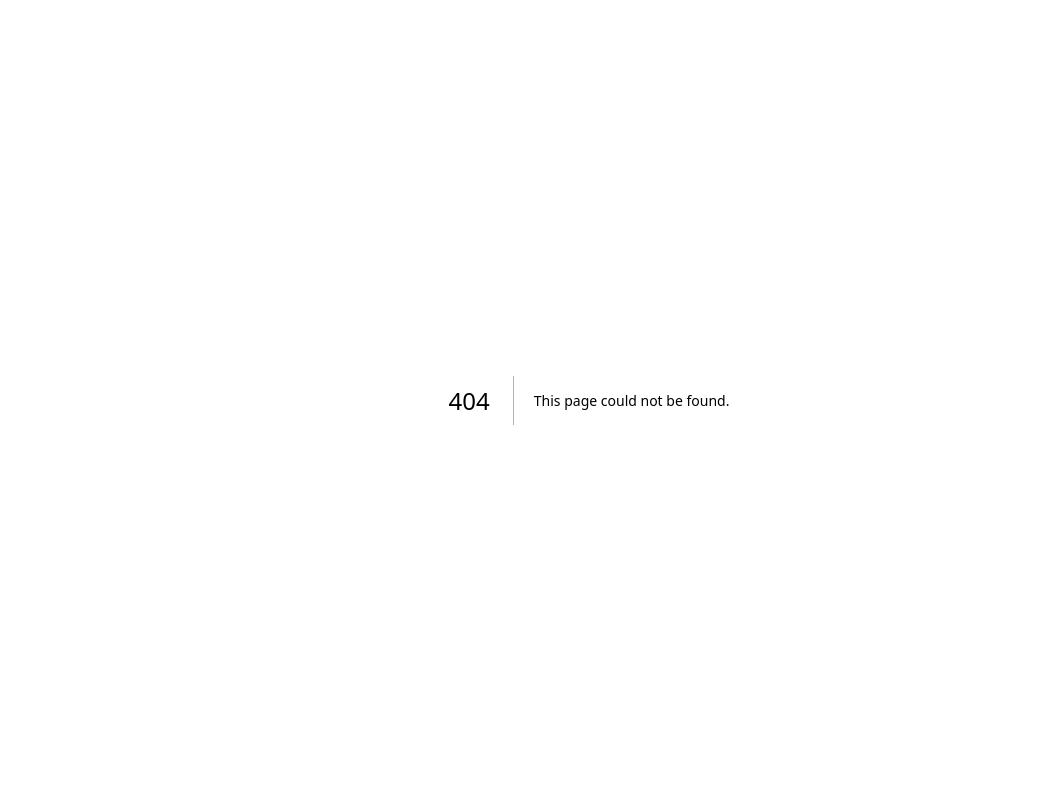
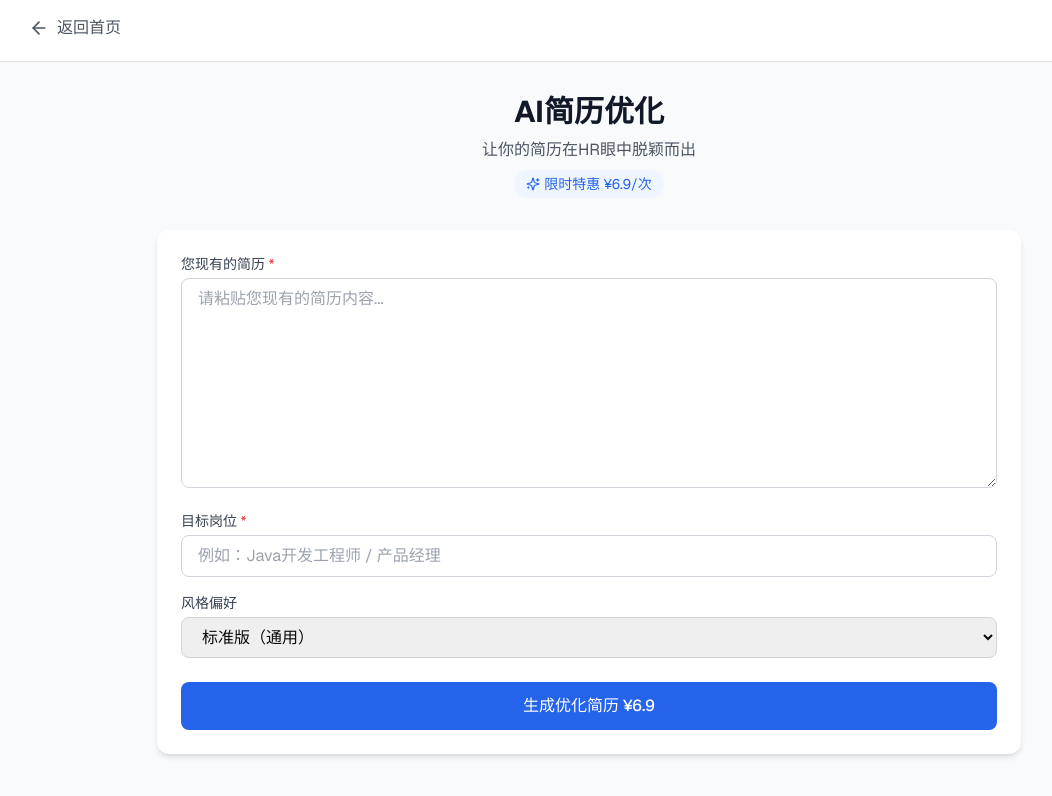
Before and after one commit to wenshuxiaopu/wenshu-pu, a Next.js app: page /resume/optimize in a window 1280 px wide. Before the commit this address had no page. Shown: the top 796 px of the page, without its empty margins (51-1103 px from the left). Built offline with nearby package versions, Linux system fonts and the light colour scheme.

Commit message:
新增简历优化页面，对接DeepSeek API

```diff
--- /dev/null
+++ b/app/api/generate/resume/route.ts
@@ -0,0 +1,65 @@
+import { NextResponse } from 'next/server'
+
+export async function POST(req: Request) {
+  try {
+    const { originalResume, targetJob, style } = await req.json()
+
+    // 构建提示词
+    let stylePrompt = ''
+    if (style === 'tech') {
+      stylePrompt = '用大厂HR喜欢的风格，突出技术栈和项目成果，用STAR法则描述。'
+    } else if (style === 'creative') {
+      stylePrompt = '用创意风格，突出个性和独特视角，语言生动。'
+    } else {
+      stylePrompt = '用专业标准风格，突出工作成果和核心能力，用数据说话。'
+    }
+
+    const prompt = `你是一位资深HR，请帮我优化以下简历。
+
+目标岗位：${targetJob}
+
+原简历：
+${originalResume}
+
+优化要求：
+${stylePrompt}
+
+请返回优化后的简历，要求：
+1. 突出与目标岗位匹配的关键词
+2. 用数字量化成果
+3. 语言精炼专业
+4. 保持原简历的核心信息
+
+只返回优化后的简历内容，不要有其他说明。`
+
+    // 调用 DeepSeek API
+    const response = await fetch('https://api.deepseek.com/v1/chat/completions', {
+      method: 'POST',
+      headers: {
+        'Content-Type': 'application/json',
+        'Authorization': `Bearer ${process.env.DEEPSEEK_API_KEY}`,
+      },
+      body: JSON.stringify({
+        model: 'deepseek-chat',
+        messages: [
+          { role: 'user', content: prompt }
+        ],
+        temperature: 0.7,
+        max_tokens: 2000,
+      }),
+    })
+
+    const data = await response.json()
+
+    if (data.error) {
+      return NextResponse.json({ error: data.error.message }, { status: 500 })
+    }
+
+    const result = data.choices[0].message.content
+
+    return NextResponse.json({ success: true, result })
+  } catch (error) {
+    console.error('Generate error:', error)
+    return NextResponse.json({ error: '生成失败，请重试' }, { status: 500 })
+  }
+}
--- a/app/page.tsx
+++ b/app/page.tsx
@@ -1,9 +1,30 @@
-// app/page.tsx
+'use client'
+
+import { useEffect, useState } from 'react'
+import { supabase } from '@/lib/supabase/client'
+import { useRouter } from 'next/navigation'
 import FeedbackForm from './components/FeedbackForm'
 import Link from 'next/link'
 import { FileText, Briefcase, FileSignature, PenTool, Sparkles, Users, Star, ArrowRight, MessageSquare, ThumbsUp, ThumbsDown } from 'lucide-react'
 
 export default function Home() {
+  const [user, setUser] = useState<any>(null)
+  const router = useRouter()
+
+  useEffect(() => {
+    // 获取当前登录用户
+    supabase.auth.getUser().then(({ data }) => {
+      setUser(data.user)
+    })
+
+    // 监听登录状态变化
+    const { data: { subscription } } = supabase.auth.onAuthStateChange((_event, session) => {
+      setUser(session?.user || null)
+    })
+
+    return () => subscription.unsubscribe()
+  }, [])
+
   return (
     <main className="min-h-screen bg-gradient-to-b from-blue-50 via-white to-white">
 
@@ -19,10 +40,27 @@ export default function Home() {
           <div className="flex items-center gap-6">
             <a href="#features" className="text-gray-600 hover:text-blue-600 transition text-xs md:text-base">功能</a>
             <a href="#pricing" className="text-gray-600 hover:text-blue-600 transition text-xs md:text-base">价格</a>
-            <Link href="/login" className="text-blue-600 font-medium text-xs md:text-base hover:text-blue-700 transition">登录</Link>
-            <Link href="/free-trial" className="bg-blue-600 text-white px-4 py-2 rounded-lg text-sm font-medium hover:bg-blue-700 transition">
-              免费试用
-            </Link>
+            {user ? (
+              <>
+                <span className="text-gray-600 text-xs md:text-base">你好，{user.email?.split('@')[0]}</span>
+                <button
+                  onClick={async () => {
+                    await supabase.auth.signOut()
+                    router.push('/')
+                  }}
+                  className="text-red-600 text-xs md:text-base hover:text-red-700 transition"
+                >
+                  退出
+                </button>
+              </>
+            ) : (
+              <>
+                <Link href="/login" className="text-blue-600 font-medium text-xs md:text-base hover:text-blue-700 transition">登录</Link>
+                <Link href="/free-trial" className="bg-blue-600 text-white px-4 py-2 rounded-lg text-sm font-medium hover:bg-blue-700 transition">
+                  免费试用
+                </Link>
+              </>
+            )}
           </div>
         </div>
       </nav>
@@ -159,7 +197,6 @@ export default function Home() {
         <h3 className="text-3xl font-bold text-center mb-4">按次付费，无套路</h3>
         <p className="text-center text-gray-600 mb-8">用一次付一次，不满意随时重写</p>
 
-        {/* 引流款价格 */}
         <div className="max-w-4xl mx-auto">
           <div className="grid grid-cols-1 md:grid-cols-2 gap-6 mb-8">
             <div className="bg-gradient-to-r from-blue-50 to-blue-100 rounded-xl p-6 text-center">
@@ -182,7 +219,6 @@ export default function Home() {
             </div>
           </div>
 
-          {/* 利润款提示 */}
           <div className="border-t border-gray-200 pt-6 mt-4">
             <p className="text-center text-gray-500 mb-3">✍️ 需要更专业的文书？</p>
             <div className="flex justify-center gap-4 flex-wrap">
--- /dev/null
+++ b/app/resume/optimize/page.tsx
@@ -0,0 +1,183 @@
+'use client'
+
+import { useState } from 'react'
+import Link from 'next/link'
+import { ArrowLeft, Sparkles, Copy, Download } from 'lucide-react'
+
+export default function ResumeOptimizePage() {
+  const [originalResume, setOriginalResume] = useState('')
+  const [targetJob, setTargetJob] = useState('')
+  const [style, setStyle] = useState('standard')
+  const [result, setResult] = useState('')
+  const [loading, setLoading] = useState(false)
+  const [error, setError] = useState('')
+  const [showPayment, setShowPayment] = useState(false)
+
+  const handleGenerate = async () => {
+    if (!originalResume.trim()) {
+      setError('请粘贴您的简历内容')
+      return
+    }
+    if (!targetJob.trim()) {
+      setError('请填写目标岗位')
+      return
+    }
+
+    setLoading(true)
+    setError('')
+    setShowPayment(false)
+
+    try {
+      const response = await fetch('/api/generate/resume', {
+        method: 'POST',
+        headers: { 'Content-Type': 'application/json' },
+        body: JSON.stringify({
+          originalResume,
+          targetJob,
+          style,
+        }),
+      })
+
+      const data = await response.json()
+
+      if (data.error) {
+        setError(data.error)
+      } else {
+        setResult(data.result)
+        // 显示支付提示（后续接入支付）
+        setShowPayment(true)
+      }
+    } catch (err) {
+      setError('生成失败，请重试')
+    } finally {
+      setLoading(false)
+    }
+  }
+
+  const copyToClipboard = () => {
+    navigator.clipboard.writeText(result)
+    alert('已复制到剪贴板')
+  }
+
+  return (
+    <main className="min-h-screen bg-gray-50">
+      {/* 顶部导航 */}
+      <div className="bg-white border-b sticky top-0 z-10">
+        <div className="max-w-6xl mx-auto px-4 py-4">
+          <Link href="/" className="inline-flex items-center gap-2 text-gray-600 hover:text-blue-600 transition">
+            <ArrowLeft size={20} />
+            返回首页
+          </Link>
+        </div>
+      </div>
+
+      <div className="max-w-4xl mx-auto px-4 py-8">
+        <div className="text-center mb-8">
+          <h1 className="text-3xl font-bold text-gray-900 mb-2">AI简历优化</h1>
+          <p className="text-gray-600">让你的简历在HR眼中脱颖而出</p>
+          <div className="mt-2 inline-flex items-center gap-1 bg-blue-50 text-blue-600 px-3 py-1 rounded-full text-sm">
+            <Sparkles size={14} />
+            <span>限时特惠 ¥6.9/次</span>
+          </div>
+        </div>
+
+        {/* 表单区 */}
+        <div className="bg-white rounded-xl shadow-md p-6 mb-6">
+          <div className="mb-4">
+            <label className="block text-sm font-medium text-gray-700 mb-1">
+              您现有的简历 <span className="text-red-500">*</span>
+            </label>
+            <textarea
+              rows={8}
+              value={originalResume}
+              onChange={(e) => setOriginalResume(e.target.value)}
+              placeholder="请粘贴您现有的简历内容..."
+              className="w-full px-4 py-2 border border-gray-300 rounded-lg focus:ring-2 focus:ring-blue-500 focus:border-transparent"
+            />
+          </div>
+
+          <div className="mb-4">
+            <label className="block text-sm font-medium text-gray-700 mb-1">
+              目标岗位 <span className="text-red-500">*</span>
+            </label>
+            <input
+              type="text"
+              value={targetJob}
+              onChange={(e) => setTargetJob(e.target.value)}
+              placeholder="例如：Java开发工程师 / 产品经理"
+              className="w-full px-4 py-2 border border-gray-300 rounded-lg focus:ring-2 focus:ring-blue-500 focus:border-transparent"
+            />
+          </div>
+
+          <div className="mb-6">
+            <label className="block text-sm font-medium text-gray-700 mb-1">
+              风格偏好
+            </label>
+            <select
+              value={style}
+              onChange={(e) => setStyle(e.target.value)}
+              className="w-full px-4 py-2 border border-gray-300 rounded-lg focus:ring-2 focus:ring-blue-500"
+            >
+              <option value="standard">标准版（通用）</option>
+              <option value="tech">大厂HR风（适合技术岗）</option>
+              <option value="creative">创意版（适合设计/文案）</option>
+            </select>
+          </div>
+
+          {error && (
+            <div className="mb-4 p-3 bg-red-50 text-red-600 rounded-lg text-sm">
+              {error}
+            </div>
+          )}
+
+          <button
+            onClick={handleGenerate}
+            disabled={loading}
+            className="w-full bg-blue-600 text-white py-3 rounded-lg font-medium hover:bg-blue-700 transition disabled:bg-gray-400"
+          >
+            {loading ? '生成中...' : '生成优化简历 ¥6.9'}
+          </button>
+        </div>
+
+        {/* 结果区 */}
+        {result && (
+          <div className="bg-white rounded-xl shadow-md p-6">
+            <div className="flex justify-between items-center mb-4">
+              <h3 className="text-lg font-semibold">优化结果</h3>
+              <div className="flex gap-2">
+                <button
+                  onClick={copyToClipboard}
+                  className="flex items-center gap-1 text-gray-500 hover:text-blue-600 transition text-sm"
+                >
+                  <Copy size={16} />
+                  复制
+                </button>
+                <button
+                  className="flex items-center gap-1 text-gray-500 hover:text-blue-600 transition text-sm"
+                >
+                  <Download size={16} />
+                  下载
+                </button>
+              </div>
+            </div>
+            <div className="bg-gray-50 p-4 rounded-lg whitespace-pre-wrap text-sm">
+              {result}
+            </div>
+
+            {showPayment && (
+              <div className="mt-4 p-4 bg-yellow-50 border border-yellow-200 rounded-lg text-center">
+                <p className="text-gray-700 mb-2">✨ 优化已完成，支付 ¥6.9 即可保存并使用</p>
+                <button
+                  className="bg-green-600 text-white px-6 py-2 rounded-lg font-medium hover:bg-green-700 transition"
+                >
+                  立即支付 ¥6.9
+                </button>
+                <p className="text-xs text-gray-400 mt-2">支付功能即将开放，敬请期待</p>
+              </div>
+            )}
+          </div>
+        )}
+      </div>
+    </main>
+  )
+}
```
